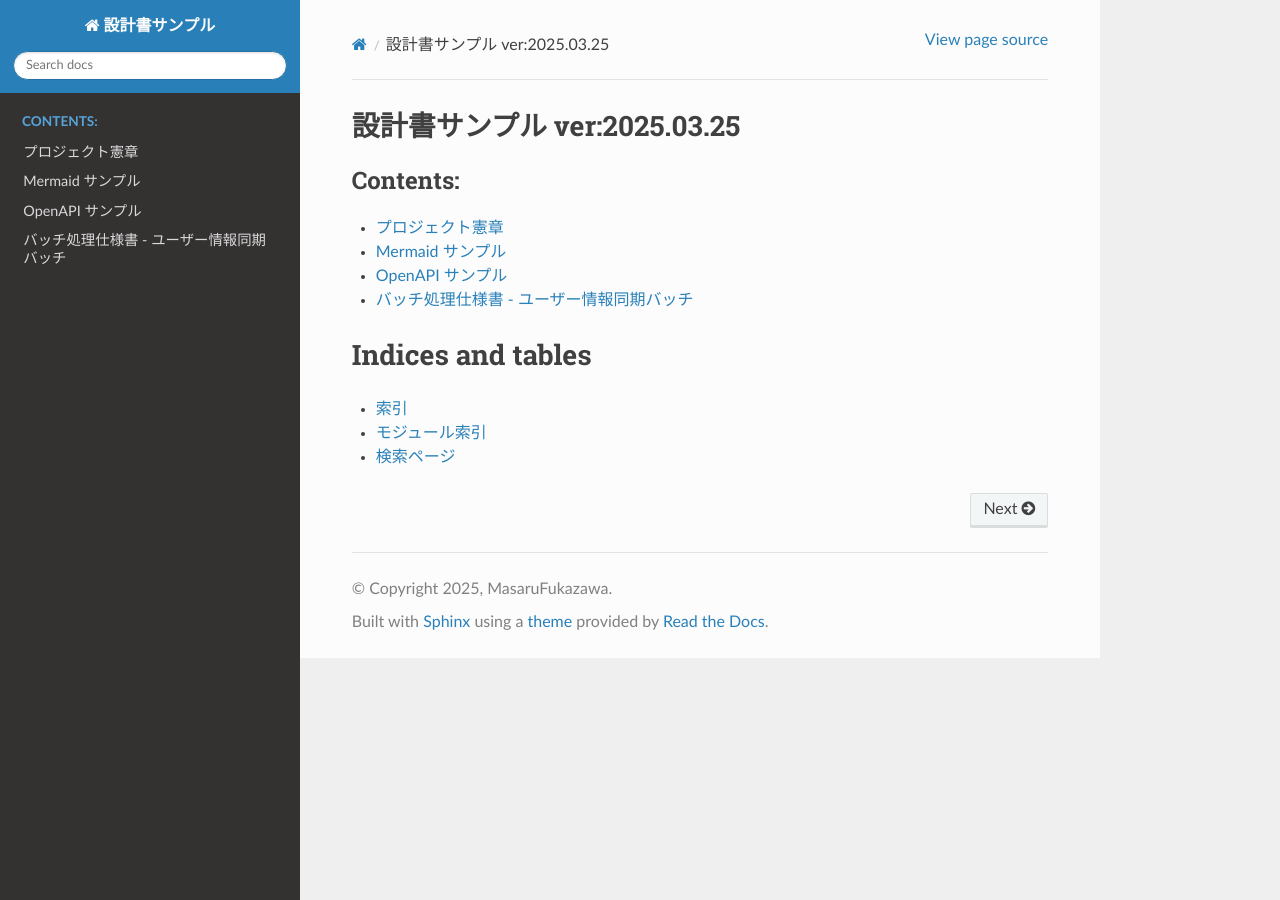
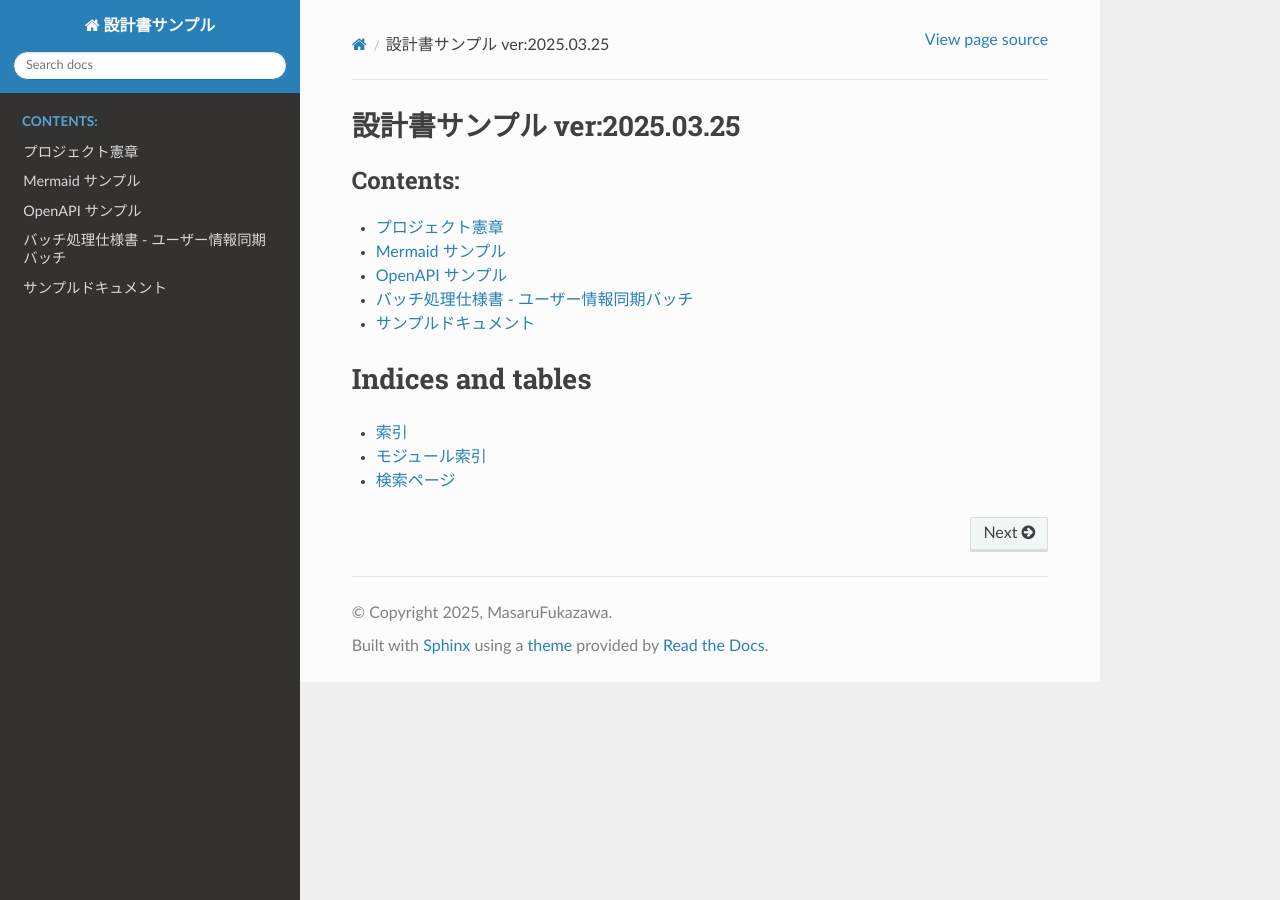
Before and after one commit to MasaruFukazawa/designdocs-sample.fukazawasoftwaredevelopment.com, a Sphinx documentation site: the page built from source/index.rst, in a window 1280 px wide. Built offline with Sphinx 7.4.7 and the Read the Docs theme 3.1.0, drawn with Linux system fonts in a browser that asks for light colours; some of the changed lines change nothing that is shown.

Commit message:
諸々修正

```diff
--- a/source/index.rst
+++ b/source/index.rst
@@ -14,6 +14,7 @@
    mermaid-sample
    openapi-sample
    batch-sample
+   restructuredtext-sample
 
 
 
--- /dev/null
+++ b/source/restructuredtext-sample.rst
@@ -0,0 +1,37 @@
+====================================
+ サンプルドキュメント
+====================================
+
+このドキュメントは **reStructuredText** を使ったサンプルです。
+以下の要素が含まれています。
+
+Contents
+=========
+.. contents:: 目次
+   :depth: 2
+   :local:
+
+セクション 1: はじめに
+-------------------------------------
+reStructuredText はシンプルなテキストフォーマットです。
+例えば、**強調** や *斜体* などが記述できます。
+
+セクション 2: リストとコードブロック
+-------------------------------------
+- 項目1
+- 項目2
+- 項目3
+
+次に、Python のコードをコードブロックで記述する例です：
+
+.. code-block:: python
+
+    def greet(name):
+        print("Hello, " + name + "!")
+
+セクション 3: リンク
+-------------------------------------
+外部リンクも簡単に作成できます。
+例えば、`Python公式サイト <https://www.python.org>`_ へアクセスできます。
+
+以上が reStructuredText の簡単なサンプルです。
```
Also changed, not shown: 1 other file.
